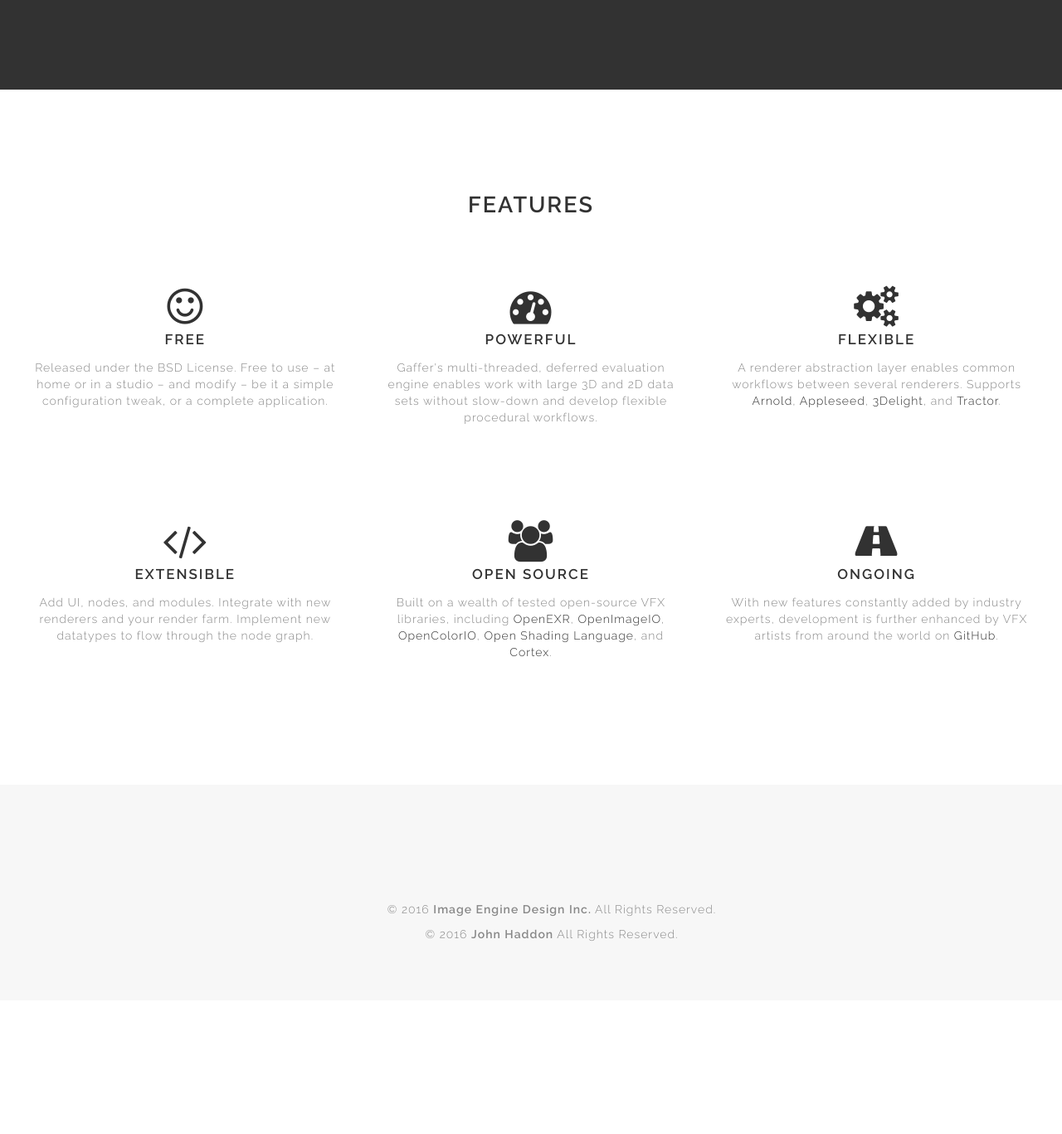
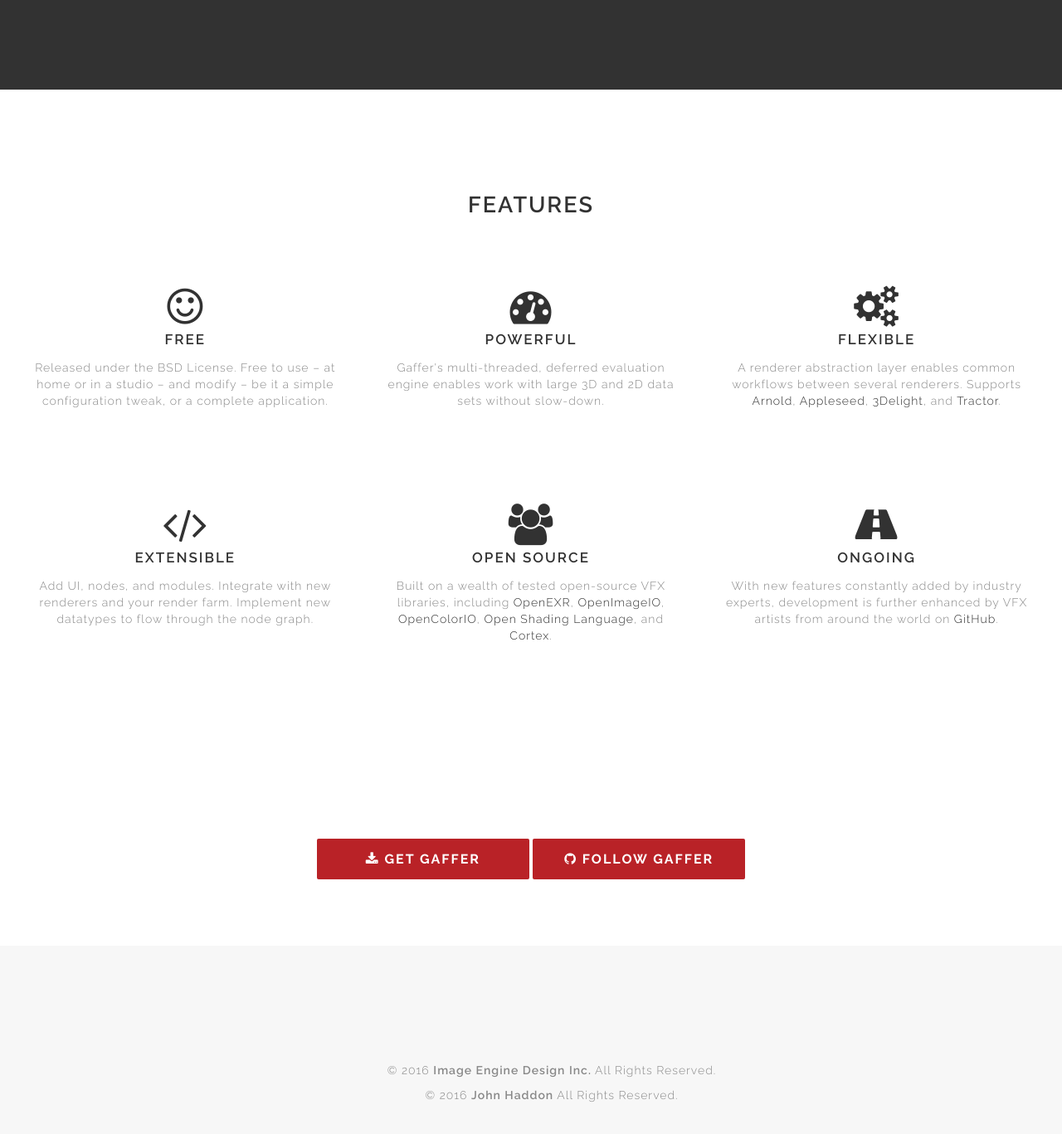
Before and after one commit to GafferHQ/gafferhq.github.io, a Jekyll site: the page built from index.html, in a window 1280 px wide and 1400 px high, scrolled down 2419 px. Shown: the top 1367 px of the window at 83% size. Built offline with Jekyll 4.4.1, drawn with Linux system fonts in a browser that asks for light colours; the list of posts is cut into pages by our own code; before the commit the page ends 3625 px from its top, so only the background shows below that.

Commit message:
index.html : Add "Call to Action" section
- Buttons linking to download and GitHub page

```diff
--- a/index.html
+++ b/index.html
@@ -100,7 +100,7 @@
         <div class="col-md-4 mb-30 mt-60">
             <div class="page-icon-top pb-0"><i class="fa fa-tachometer"></i></div>
             <h4>Powerful</h4>
-            <p>Gaffer's multi-threaded, deferred evaluation engine enables work with large 3D and 2D data sets without slow-down and develop flexible procedural workflows.</p>
+            <p>Gaffer's multi-threaded, deferred evaluation engine enables work with large 3D and 2D data sets without slow-down.</p>
         </div>
         <div class="col-md-4 mb-30 mt-60">
             <div class="page-icon-top pb-0"><i class="fa fa-cogs"></i></div>
@@ -128,4 +128,15 @@
 </section>
 <!-- End Features Section -->
 
+<!-- Call to Action Section -->
+<section id="download" class="container ptb-80 wow">
+    <div class="row">
+        <div class="col-xs-12 text-center">
+            <a class="btn btn-lg btn-color-b" style="width: 16em; font-size: 16px" href="{{ site.baseurl }}/download/"><i class="fa fa-download"></i>Get Gaffer</a>
+            <a class="btn btn-lg btn-color-b mt-5" style="width: 16em; font-size: 16px; margin-top: 5px" href="https://github.com/gafferHQ/gaffer"><i class="fa fa-github"></i>Follow Gaffer</a>
+        </div>
+    </div>
+</section>
+<!-- End Call to Action Section -->
+
 {% include footer.html %}
```
